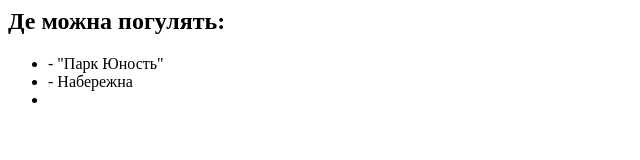
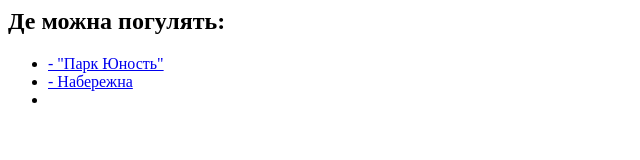
Before and after one commit to pikunovmark-Grief/mark, a plain HTML site: page index.html in a window 1280 px wide. Shown: the whole page, without its empty margins (0-640 px from the left). Drawn offline with Linux system fonts and the light colour scheme.

Commit message:
Update index.html

```diff
--- a/index.html
+++ b/index.html
@@ -5,9 +5,9 @@
         <body>
             <h2>Де можна погулять:</h2>
             <ul>
-                <li><a href="loc1.html"></a> - "Парк Юность" </li>
-                <li><a href="loc2.html"></a> - Набережна </li>
-                <li><a href="loc3.html></a> - ВДНГ </li>
+                <li><a href="loc1.html"> - "Парк Юность" </a></li>
+                <li><a href="loc2.html"> - Набережна </a></li>
+                <li><a href="loc3.html> - ВДНГ </a></li>
             </ul>
         </body>
 </html>
```
